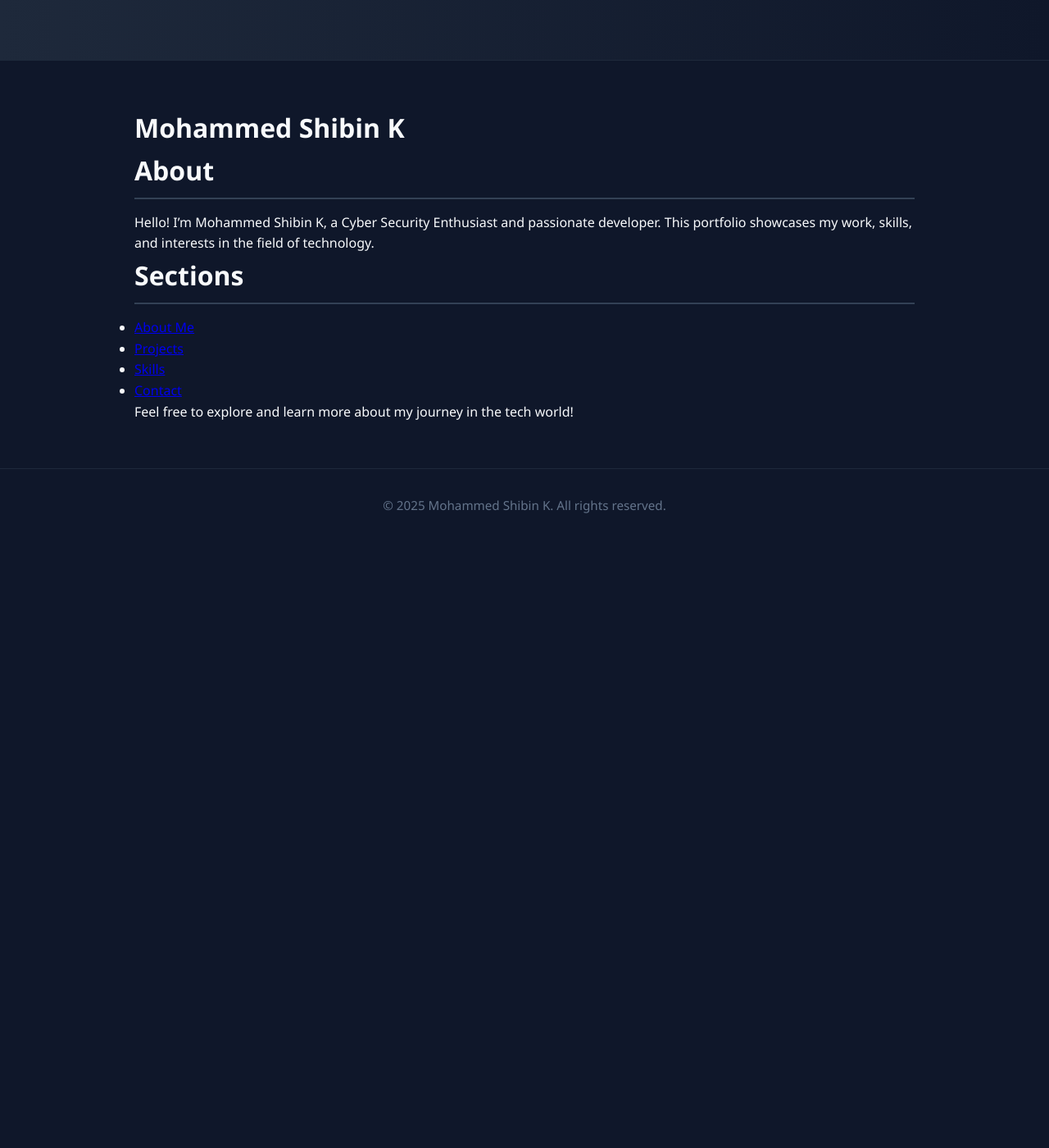
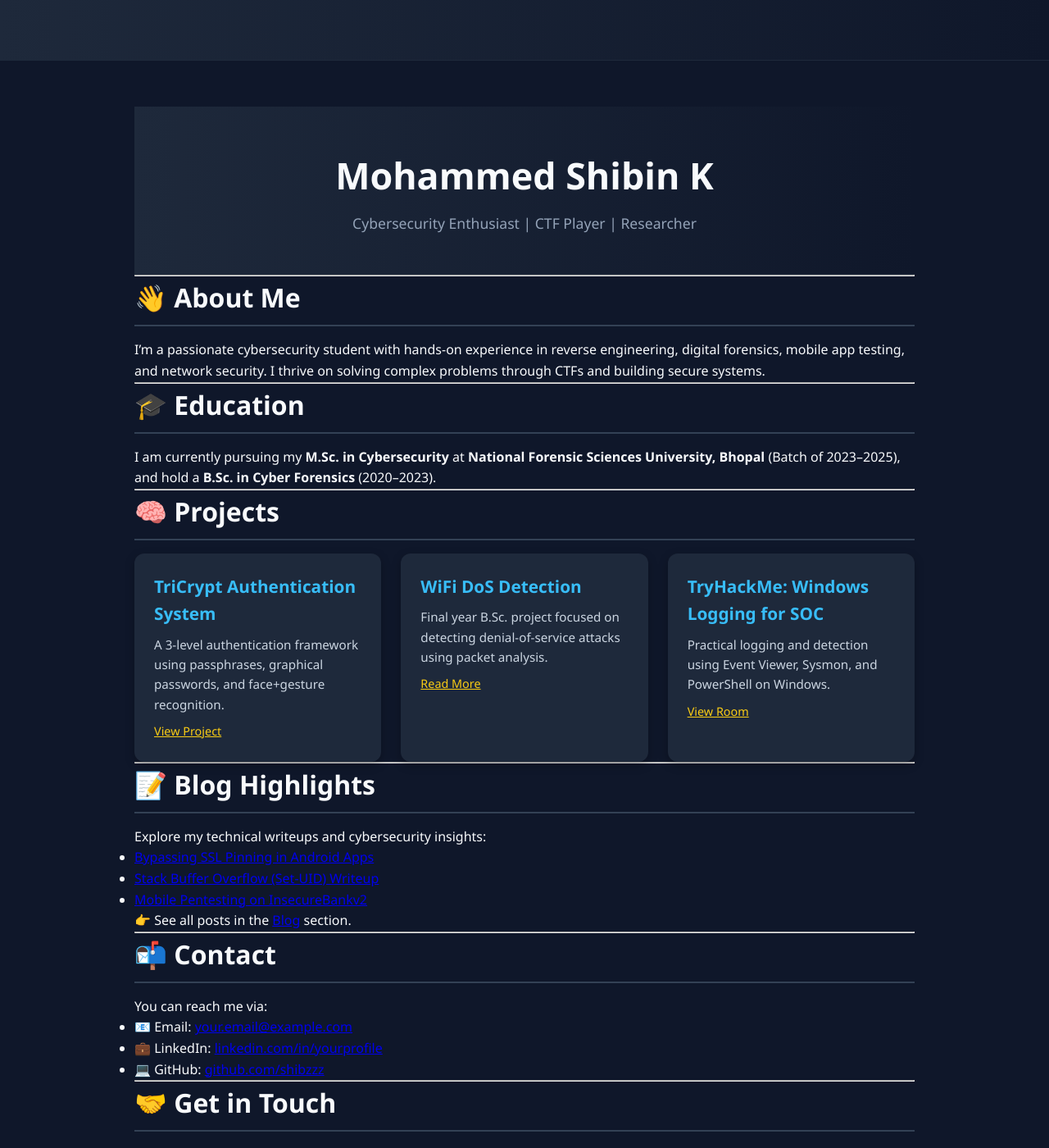
Before and after one commit to Shibzzz/mohdshibin, a Jekyll site: the page built from index.md, in a window 1280 px wide and 1400 px high, scrolled down 220 px. Shown: the whole window at 82% size. Built offline with Jekyll 4.4.1, drawn with Linux system fonts in a browser that asks for light colours; some web fonts are replaced; our own code applies the rules of GitHub Pages for plain Markdown files; before the commit the page ends 944 px from its top, so only the background shows below that; some of the changed text lies outside the part shown.

Commit message:
Update index.md

```diff
--- a/index.md
+++ b/index.md
@@ -1,13 +1,76 @@
-# Mohammed Shibin K
+---
+layout: default
+title: Home
+---
 
-## About
-Hello! I'm Mohammed Shibin K, a Cyber Security Enthusiast and passionate developer. This portfolio showcases my work, skills, and interests in the field of technology.
+<header>
+  <h1>Mohammed Shibin K</h1>
+  <p>Cybersecurity Enthusiast | CTF Player | Researcher</p>
+</header>
 
-## Sections
+---
 
-- [About Me](#about)
-- [Projects](#projects)
-- [Skills](#skills)
-- [Contact](#contact)
+## 👋 About Me
 
-Feel free to explore and learn more about my journey in the tech world!
+I'm a passionate cybersecurity student with hands-on experience in reverse engineering, digital forensics, mobile app testing, and network security. I thrive on solving complex problems through CTFs and building secure systems.
+
+---
+
+## 🎓 Education
+
+I am currently pursuing my **M.Sc. in Cybersecurity** at **National Forensic Sciences University, Bhopal** (Batch of 2023–2025), and hold a **B.Sc. in Cyber Forensics** (2020–2023).
+
+---
+
+## 🧠 Projects
+
+<div class="projects">
+
+  <div class="project-card">
+    <h3 class="project-title">TriCrypt Authentication System</h3>
+    <p class="project-desc">A 3-level authentication framework using passphrases, graphical passwords, and face+gesture recognition.</p>
+    <a class="project-link" href="#">View Project</a>
+  </div>
+
+  <div class="project-card">
+    <h3 class="project-title">WiFi DoS Detection</h3>
+    <p class="project-desc">Final year B.Sc. project focused on detecting denial-of-service attacks using packet analysis.</p>
+    <a class="project-link" href="#">Read More</a>
+  </div>
+
+  <div class="project-card">
+    <h3 class="project-title">TryHackMe: Windows Logging for SOC</h3>
+    <p class="project-desc">Practical logging and detection using Event Viewer, Sysmon, and PowerShell on Windows.</p>
+    <a class="project-link" href="https://tryhackme.com/room/windowslogging">View Room</a>
+  </div>
+
+</div>
+
+---
+
+## 📝 Blog Highlights
+
+Explore my technical writeups and cybersecurity insights:
+
+- [Bypassing SSL Pinning in Android Apps](./blog/ssl-pinning-bypass)
+- [Stack Buffer Overflow (Set-UID) Writeup](./blog/stack-buffer-overflow)
+- [Mobile Pentesting on InsecureBankv2](./blog/mobile-pentest)
+
+👉 See all posts in the [Blog]({{ '/blog' | relative_url }}) section.
+
+---
+
+## 📬 Contact
+
+You can reach me via:
+
+- 📧 Email: [your.email@example.com](mailto:your.email@example.com)
+- 💼 LinkedIn: [linkedin.com/in/yourprofile](https://linkedin.com/in/yourprofile)
+- 💻 GitHub: [github.com/shibzzz](https://github.com/shibzzz)
+
+---
+
+## 🤝 Get in Touch
+
+Have a collaboration idea, project, or CTF team invite?
+Feel free to [reach out via email](mailto:your.email@example.com) — let’s connect!
```
